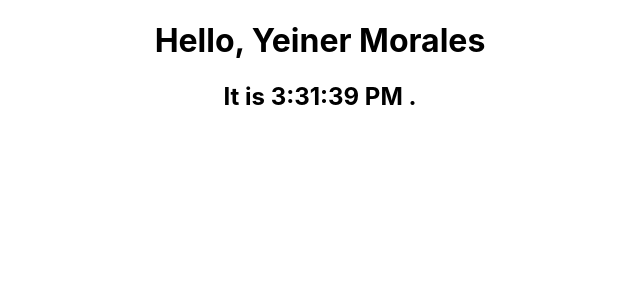
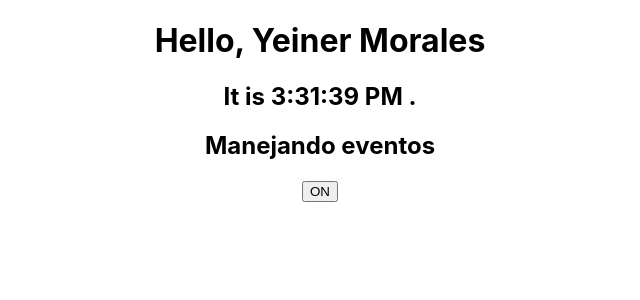
Before and after one commit to yeiner/aprendiendo-react, a React (Create React App) app in the folder app-react/: page / in a window 1280 px wide. Shown: the top 300 px of the page, without its empty margins (320-960 px from the left). Built offline with nearby package versions, Linux system fonts and the light colour scheme.

Commit message:
>Manejando eventos :stuck_out_tongue_closed_eyes:

```diff
--- a/app-react/src/App.js
+++ b/app-react/src/App.js
@@ -2,13 +2,18 @@
 import logo from './logo.svg';
 import './App.css';
 
-import Clock from './components/Clock'
+import Clock from './components/Clock';
+import Toggle from './components/Toggle';
 
 function App() {
   return (
     <div className="App">
       <h1>Hello, {formatName(user)}</h1>
       <Clock />
+      <div>
+        <h2>Manejando eventos</h2>
+        <Toggle />
+      </div>
     </div>
   );
 }
--- /dev/null
+++ b/app-react/src/components/Toggle.js
@@ -0,0 +1,28 @@
+import React from "react";
+
+class Toggle extends React.Component {
+    constructor(props) {
+        super(props);
+        this.state = {isToggleOn: true};
+
+        //Este enlace es necesario para hacer que 'this' cuncione en el callback.
+        this.handleClick = this.handleClick.bind(this);
+    }
+
+    handleClick() {
+        this.setState(state => ({
+            isToggleOn: !state.isToggleOn
+        }));
+    }
+
+    render() {
+        return(
+            <button onClick={this.handleClick}>
+                {this.state.isToggleOn ? 'ON' : 'OFF'}
+            </button>
+        );
+    }
+
+}
+
+export default Toggle;
```
